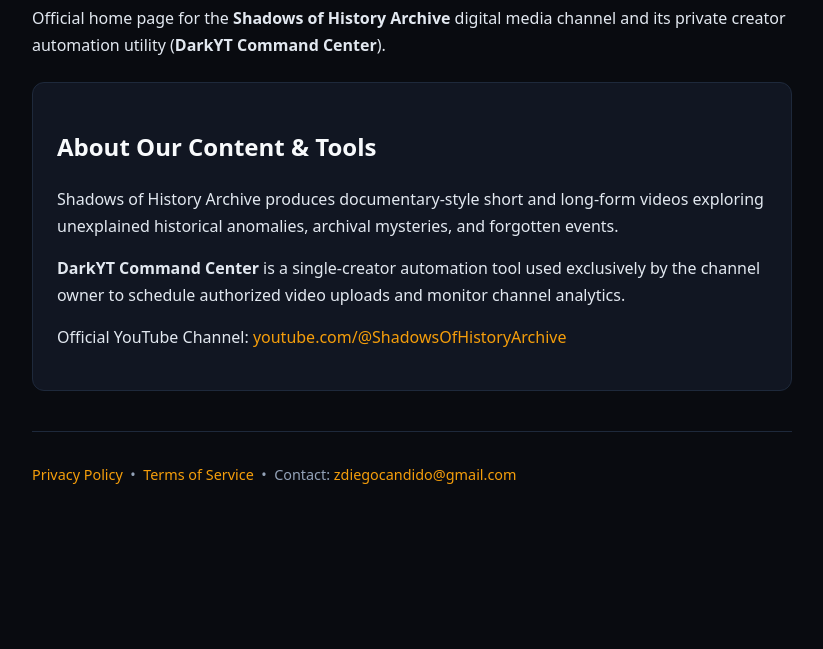
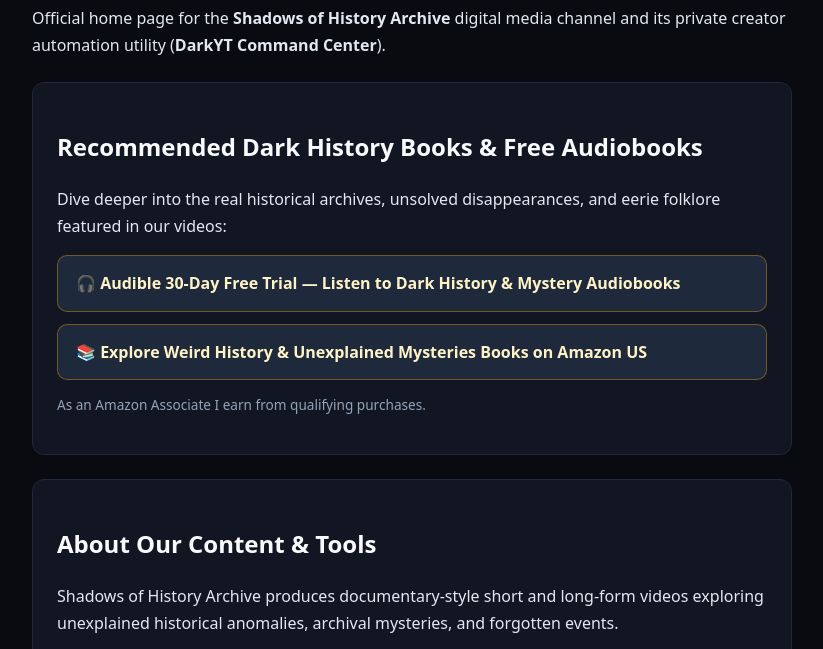
Before and after one commit to zdiegocandido-gif/shadows-of-history-site, a plain HTML site: page index.html in a window 1280 px wide. Shown: the part 117-766 px from the top of the page, without its empty margins (228-1051 px from the left). Drawn offline with Linux system fonts and the light colour scheme.

Commit message:
Add Amazon Associates US hub links (shadowshistor-20) and disclosure

```diff
--- a/index.html
+++ b/index.html
@@ -3,19 +3,33 @@
 <head>
   <meta charset="UTF-8" />
   <meta name="viewport" content="width=device-width, initial-scale=1.0" />
-  <title>Shadows of History Archive — DarkYT Command Center</title>
+  <title>Shadows of History Archive — Dark History, Books &amp; Audiobooks</title>
   <style>
     body { font-family: system-ui, -apple-system, sans-serif; background: #090b10; color: #e2e8f0; max-width: 760px; margin: 48px auto; padding: 0 24px; line-height: 1.65; }
     h1, h2 { color: #f8fafc; }
     a { color: #f59e0b; text-decoration: none; }
     a:hover { text-decoration: underline; }
     .card { background: #111622; border: 1px solid #1e293b; border-radius: 12px; padding: 24px; margin-top: 24px; }
+    .cta-grid { display: grid; gap: 12px; margin-top: 16px; }
+    .btn { display: block; background: #1e293b; border: 1px solid #f59e0b66; color: #fef3c7; padding: 14px 18px; border-radius: 10px; font-weight: 600; }
+    .btn:hover { background: #293548; text-decoration: none; border-color: #f59e0b; }
+    .disclosure { font-size: 0.85rem; color: #94a3b8; margin-top: 14px; }
     footer { margin-top: 40px; font-size: 0.9rem; color: #94a3b8; border-top: 1px solid #1e293b; padding-top: 16px; }
   </style>
 </head>
 <body>
   <h1>Shadows of History Archive</h1>
   <p>Official home page for the <strong>Shadows of History Archive</strong> digital media channel and its private creator automation utility (<strong>DarkYT Command Center</strong>).</p>
+
+  <div class="card">
+    <h2>Recommended Dark History Books &amp; Free Audiobooks</h2>
+    <p>Dive deeper into the real historical archives, unsolved disappearances, and eerie folklore featured in our videos:</p>
+    <div class="cta-grid">
+      <a class="btn" href="https://www.amazon.com/hz/audible/mlp/membership/plus?tag=shadowshistor-20" target="_blank" rel="sponsored noopener">🎧 Audible 30-Day Free Trial — Listen to Dark History &amp; Mystery Audiobooks</a>
+      <a class="btn" href="https://www.amazon.com/s?k=weird+history+mysteries+books&amp;tag=shadowshistor-20" target="_blank" rel="sponsored noopener">📚 Explore Weird History &amp; Unexplained Mysteries Books on Amazon US</a>
+    </div>
+    <p class="disclosure">As an Amazon Associate I earn from qualifying purchases.</p>
+  </div>
 
   <div class="card">
     <h2>About Our Content &amp; Tools</h2>
```
